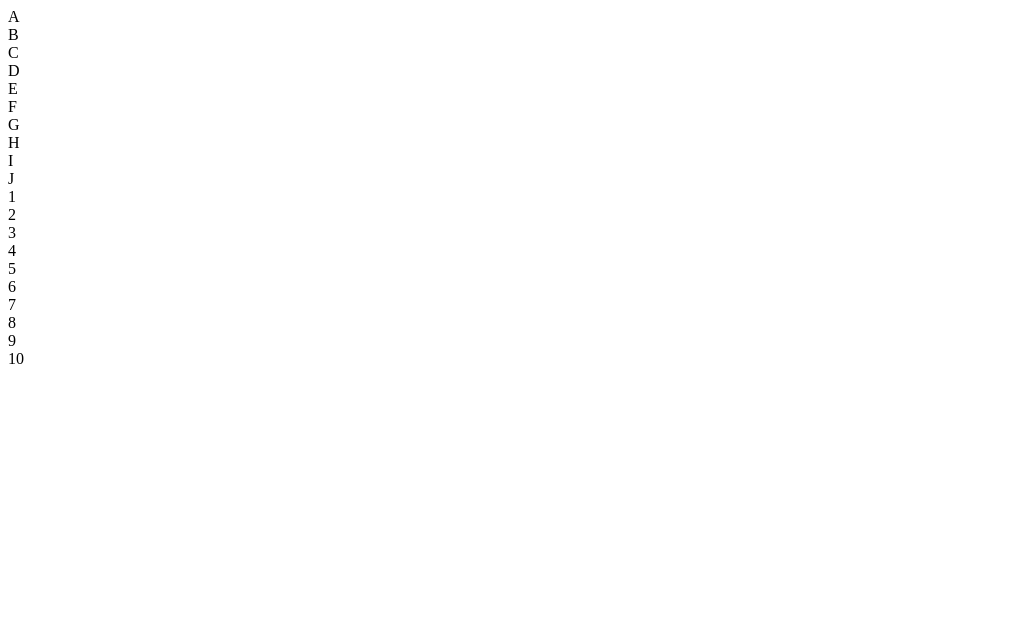
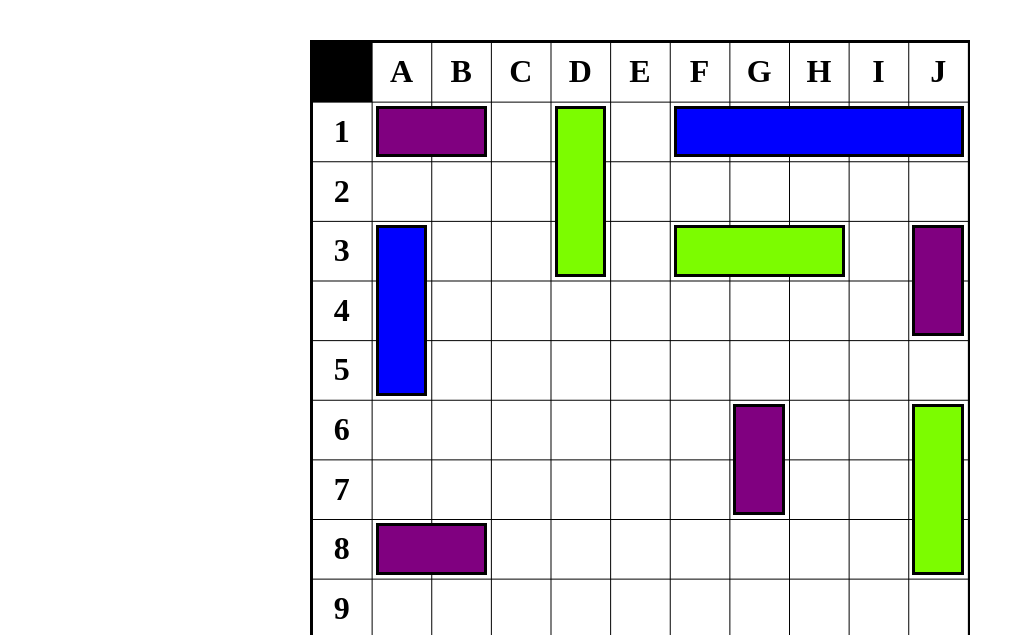
Before and after one commit to javidoru02-byte/Sea-Battle, a plain HTML site: page index.html in a window 1280 px wide. Shown: the top 635 px of the page, without its empty margins (0-1025 px from the left). Drawn offline with Linux system fonts and the light colour scheme.

Commit message:
Add style

```diff
--- a/assets/css/style.css
+++ b/assets/css/style.css
@@ -0,0 +1,106 @@
+* {
+  box-sizing: border-box;
+}
+
+.grid-parent {
+  display: grid;
+  grid-template-columns: repeat(11, 1fr);
+  grid-template-rows: repeat(11, 1fr);
+  border: 2px solid black;
+  width: 660px;
+  height: 660px;
+  margin-left: auto;
+  margin-right: auto;
+  margin-top: 40px;
+  background-image:
+    linear-gradient(to right, black 1px, transparent 1px),
+    linear-gradient(to bottom, black 1px, transparent 1px);
+  background-size: calc(100% / 11) calc(100% / 11);
+}
+
+.purple,
+.green,
+.blue,
+.red {
+  border: 3px solid black;
+  margin: 4px;
+
+}
+
+.purple {
+  background-color: purple;
+}
+
+.purple1 {
+  grid-column: 2/4;
+  grid-row: 2;
+}
+
+.purple2 {
+  grid-row: 4/6;
+  grid-column: 11;
+}
+
+.purple3 {
+  grid-row: 7/9;
+  grid-column: 8;
+}
+
+.purple4 {
+  grid-column: 2/4;
+  grid-row: 9;
+}
+
+.green {
+  background-color: lawngreen;
+}
+
+.green1 {
+  grid-row: 2/5;
+  grid-column: 5;
+}
+
+.green2 {
+  grid-column: 7/10;
+  grid-row: 4;
+}
+
+.green3 {
+  grid-row: 7/10;
+  grid-column: 11;
+}
+
+.blue {
+  background-color: blue;
+}
+
+.blue1 {
+  grid-row: 4/7;
+  grid-column: 2;
+}
+.blue2 {
+  grid-column: 7/12;
+  grid-row: 2;
+}
+
+.red {
+  grid-column: 7/12;
+  grid-row: 11;
+  background-color: red;
+}
+
+.black-start {
+  background-color: black;
+}
+
+.latter,
+.num {
+  font-size: 32px;
+  font-weight: 700;
+  display: grid;
+  justify-items: center;
+  align-items: center;
+}
+.num {
+  grid-column: 1;
+}
--- a/index.html
+++ b/index.html
@@ -4,6 +4,7 @@
     <meta charset="UTF-8" />
     <meta name="viewport" content="width=device-width, initial-scale=1.0" />
     <title>Sea Battle</title>
+    <link rel="stylesheet" href="./assets/css/style.css" />
   </head>
   <body>
     <main>
```
